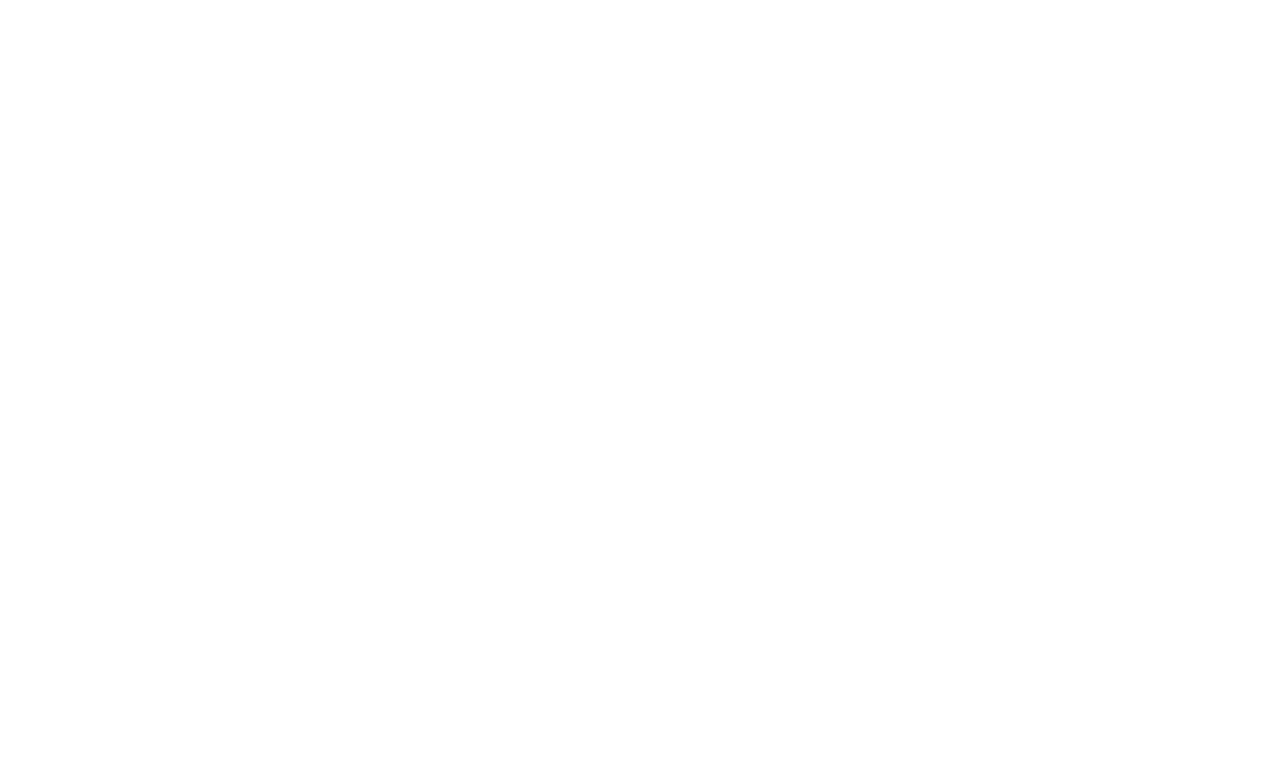
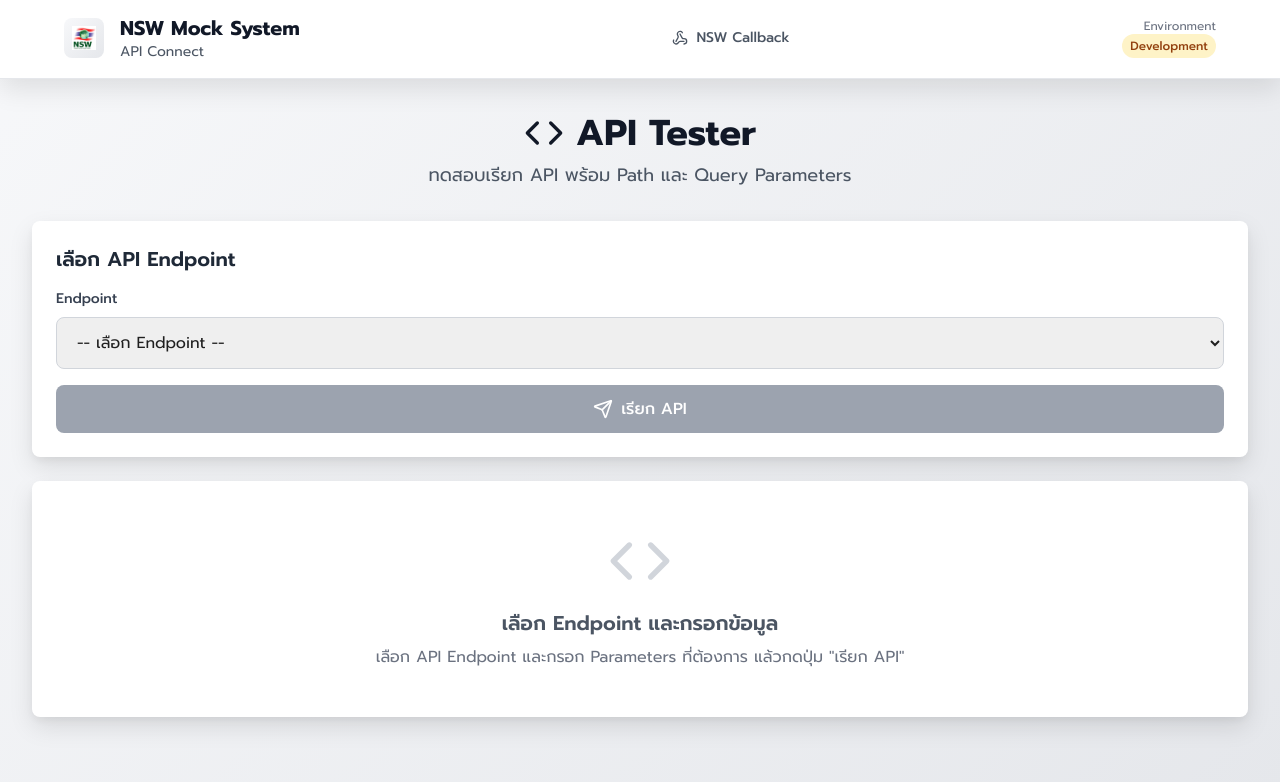
Before and after one commit to FlookAs/nswMock, a React (Vite) app: page / in a window 1280 px wide. Shown: the top 782 px of the page. Built offline with nearby package versions, Linux system fonts and the light colour scheme.

Commit message:
edit page apitester get

```diff
--- a/src/App.jsx
+++ b/src/App.jsx
@@ -19,7 +19,7 @@
           {/* Redirect any unknown routes to home */}
           <Route path="*" element={<Navigate to="/" replace />} />
 
-          <Route path="/getApi" element={<ApiTesterGet />} />
+          <Route path="/" element={<ApiTesterGet />} />
         </Routes>
       </div>
     </Router>
--- a/src/components/ApiTesterGet.jsx
+++ b/src/components/ApiTesterGet.jsx
@@ -1,61 +1,122 @@
 import React, { useState } from 'react';
-import { Menu, X, Search, Webhook, Building, Code, Send, Loader, CheckCircle, AlertCircle, Copy, CheckCheck } from 'lucide-react';
+import { Code, Send, Loader, CheckCircle, AlertCircle, Copy, CheckCheck } from 'lucide-react';
 import Navigation from './Navigation';
 
-
-// API Tester Component
 const ApiTesterGet = () => {
     const [selectedEndpoint, setSelectedEndpoint] = useState('');
     const [loading, setLoading] = useState(false);
     const [response, setResponse] = useState(null);
     const [error, setError] = useState('');
     const [copiedJson, setCopiedJson] = useState(false);
+    const [pathParams, setPathParams] = useState({}); // เก็บ path parameters
+    const [queryParams, setQueryParams] = useState(''); // เก็บ query parameters
 
-    // 7 API Endpoints
+    const apiBaseUrl = import.meta.env.VITE_API_BASE_URL;
+
+    // API Endpoints พร้อม path parameters
     const endpoints = [
         {
-            id: 'users',
-            name: 'Get Users',
-            url: 'https://jsonplaceholder.typicode.com/users',
-            description: 'รายการผู้ใช้ทั้งหมด'
+            id: 'cargo-movement',
+            name: '(NSW-CAR002) - Cargo E-Lock Movement',
+            baseUrl: `${apiBaseUrl}/nsw/cargo/elock/{nswRefId}/movement`,
+            description: 'ตรวจสอบการเคลื่อนย้าย E-Lock',
+            pathParams: ['nswRefId'],
+            exampleParams: { nswRefId: 'NSW123456' }
         },
         {
-            id: 'posts',
-            name: 'Get Posts',
-            url: 'https://jsonplaceholder.typicode.com/posts',
-            description: 'รายการโพสต์ทั้งหมด'
+            id: 'entity-by-tax',
+            name: '(CUS001) - Get Entity by Tax ID',
+            baseUrl: `${apiBaseUrl}/customs/entities/{taxId}`,
+            description: 'ข้อมูลนิติบุคคลจากเลขประจำตัวผู้เสียภาษี',
+            pathParams: ['taxId'],
+            exampleParams: { taxId: '0123456789012' }
         },
         {
-            id: 'comments',
-            name: 'Get Comments',
-            url: 'https://jsonplaceholder.typicode.com/comments',
-            description: 'รายการคอมเมนต์ทั้งหมด'
+            id: 'containers',
+            name: '(CUS002) - Get Containers',
+            baseUrl: `${apiBaseUrl}/customs/containers`,
+            description: 'ค้นหาตู้คอนเทนเนอร์',
+            pathParams: [],
+            queryParamFields: [
+                { name: 'containerNo', label: 'Container Number', example: 'ABCU1234567' },
+                { name: 'declarationNo', label: 'Declaration Number', example: 'DEC2024001' }
+            ]
         },
         {
-            id: 'albums',
-            name: 'Get Albums',
-            url: 'https://jsonplaceholder.typicode.com/albums',
-            description: 'รายการอัลบั้มทั้งหมด'
+            id: 'declaration',
+            name: '(CUS003) - Get Declaration',
+            baseUrl: `${apiBaseUrl}/customs/declarations/{declarationNo}`,
+            description: 'ข้อมูลใบขนสินค้า',
+            pathParams: ['declarationNo'],
+            exampleParams: { declarationNo: 'DEC2024001' }
         },
         {
-            id: 'photos',
-            name: 'Get Photos',
-            url: 'https://jsonplaceholder.typicode.com/photos',
-            description: 'รายการรูปภาพทั้งหมด (จำกัด 10 รายการ)'
+            id: 'vehicle',
+            name: '(DLT001) - Get Vehicle',
+            baseUrl: `${apiBaseUrl}/dlt/vehicles/{licensePlate}`,
+            description: 'ข้อมูลยานพาหนะ',
+            pathParams: ['licensePlate'],
+            exampleParams: { licensePlate: 'กก-1234' }
         },
         {
-            id: 'todos',
-            name: 'Get Todos',
-            url: 'https://jsonplaceholder.typicode.com/todos',
-            description: 'รายการสิ่งที่ต้องทำทั้งหมด'
+            id: 'driver-license',
+            name: '(DLT002) - Driver License Status',
+            baseUrl: `${apiBaseUrl}/dlt/drivers/licenses/{licenseNumber}/status`,
+            description: 'สถานะใบขับขี่',
+            pathParams: ['licenseNumber'],
+            exampleParams: { licenseNumber: '12345678' }
         },
-        {
-            id: 'user-detail',
-            name: 'Get User Detail',
-            url: 'https://jsonplaceholder.typicode.com/users/1',
-            description: 'ข้อมูลผู้ใช้ ID 1'
+        // {
+        //     id: 'entity-by-juristic',
+        //     name: '(DBD001) - Get Entity by Juristic ID',
+        //     baseUrl: `${apiBaseUrl}/dbd/entities/{organizationJuristicId}`,
+        //     description: 'ข้อมูลนิติบุคคลจากเลขทะเบียนนิติบุคคล',
+        //     pathParams: ['organizationJuristicId'],
+        //     exampleParams: { organizationJuristicId: '0105123456789' }
+        // }
+    ];
+
+    const handleEndpointChange = (endpointId) => {
+        setSelectedEndpoint(endpointId);
+        setError('');
+        setResponse(null);
+        setQueryParams('');
+
+        // Set default example values for path params
+        const endpoint = endpoints.find(e => e.id === endpointId);
+        if (endpoint && endpoint.exampleParams) {
+            setPathParams(endpoint.exampleParams);
+        } else {
+            setPathParams({});
         }
-    ];
+    };
+
+    const handlePathParamChange = (paramName, value) => {
+        setPathParams(prev => ({
+            ...prev,
+            [paramName]: value
+        }));
+    };
+
+    const buildUrl = () => {
+        const endpoint = endpoints.find(e => e.id === selectedEndpoint);
+        if (!endpoint) return '';
+
+        let url = endpoint.baseUrl;
+
+        // Replace path parameters
+        endpoint.pathParams?.forEach(param => {
+            const value = pathParams[param] || `{${param}}`;
+            url = url.replace(`{${param}}`, value);
+        });
+
+        // Add query parameters
+        if (queryParams.trim()) {
+            url += `?${queryParams.trim()}`;
+        }
+
+        return url;
+    };
 
     const handleCallApi = async () => {
         if (!selectedEndpoint) {
@@ -64,19 +125,41 @@
         }
 
         const endpoint = endpoints.find(e => e.id === selectedEndpoint);
+
+        // Validate path parameters
+        const missingParams = endpoint.pathParams?.filter(param => !pathParams[param]?.trim());
+        if (missingParams && missingParams.length > 0) {
+            setError(`กรุณากรอก: ${missingParams.join(', ')}`);
+            return;
+        }
+
         setLoading(true);
         setError('');
         setResponse(null);
 
         try {
-            let url = endpoint.url;
+            const url = buildUrl();
 
-            // จำกัดจำนวนรูปภาพเพื่อไม่ให้ response ใหญ่เกินไป
-            if (endpoint.id === 'photos') {
-                url = 'https://jsonplaceholder.typicode.com/photos?_limit=10';
+            // Prepare headers with client credentials
+            const headers = {
+                'Content-Type': 'application/json'
+            };
+
+            // Add client credentials from environment variables
+            const clientId = import.meta.env.VITE_CLIENT_ID;
+            const clientSecret = import.meta.env.VITE_CLIENT_SECRET;
+
+            if (clientId) {
+                headers['client_id'] = clientId;
+            }
+            if (clientSecret) {
+                headers['client_secret'] = clientSecret;
             }
 
-            const res = await fetch(url);
+            const res = await fetch(url, {
+                method: 'GET',
+                headers: headers
+            });
 
             if (!res.ok) {
                 throw new Error(`HTTP Error: ${res.status} ${res.statusText}`);
@@ -89,7 +172,9 @@
                 statusText: res.statusText,
                 headers: Object.fromEntries(res.headers.entries()),
                 data: data,
-                timestamp: new Date().toISOString()
+                timestamp: new Date().toISOString(),
+                url: url,
+                requestHeaders: headers
             });
         } catch (err) {
             setError(err.message || 'เกิดข้อผิดพลาดในการเรียก API');
@@ -110,6 +195,8 @@
         return JSON.stringify(data, null, 2);
     };
 
+    const currentEndpoint = endpoints.find(e => e.id === selectedEndpoint);
+
     return (
         <div className="min-h-screen bg-gradient-to-br from-blue-50 to-indigo-100">
             <Navigation />
@@ -122,7 +209,7 @@
                         API Tester
                     </h1>
                     <p className="text-gray-600 text-lg">
-                        ทดสอบเรียก API ทั้ง 7 Endpoints และแสดงผล Response
+                        ทดสอบเรียก API พร้อม Path และ Query Parameters
                     </p>
                 </div>
 
@@ -138,11 +225,7 @@
                             </label>
                             <select
                                 value={selectedEndpoint}
-                                onChange={(e) => {
-                                    setSelectedEndpoint(e.target.value);
-                                    setError('');
-                                    setResponse(null);
-                                }}
+                                onChange={(e) => handleEndpointChange(e.target.value)}
                                 className="w-full px-4 py-3 border border-gray-300 rounded-lg focus:ring-2 focus:ring-orange-500 focus:border-transparent"
                             >
                                 <option value="">-- เลือก Endpoint --</option>
@@ -154,14 +237,96 @@
                             </select>
                         </div>
 
-                        {/* Selected Endpoint URL */}
-                        {selectedEndpoint && (
-                            <div className="bg-gray-50 rounded-lg p-4 border border-gray-200">
+                        {/* Path Parameters */}
+                        {currentEndpoint && currentEndpoint.pathParams && currentEndpoint.pathParams.length > 0 && (
+                            <div className="space-y-3">
+                                <h3 className="text-sm font-semibold text-gray-700 flex items-center">
+                                    <span className="bg-purple-100 text-purple-700 px-2 py-1 rounded text-xs mr-2">
+                                        PATH PARAMS
+                                    </span>
+                                    Required Parameters
+                                </h3>
+                                {currentEndpoint.pathParams.map((param) => (
+                                    <div key={param}>
+                                        <label className="block text-sm font-medium text-gray-700 mb-2">
+                                            {param} <span className="text-red-500">*</span>
+                                        </label>
+                                        <input
+                                            type="text"
+                                            value={pathParams[param] || ''}
+                                            onChange={(e) => handlePathParamChange(param, e.target.value)}
+                                            placeholder={`กรอก ${param}`}
+                                            className="w-full px-4 py-3 border border-gray-300 rounded-lg focus:ring-2 focus:ring-purple-500 focus:border-transparent font-mono text-sm"
+                                        />
+                                    </div>
+                                ))}
+                            </div>
+                        )}
+
+                        {/* Query Parameters Fields */}
+                        {currentEndpoint && currentEndpoint.queryParamFields && (
+                            <div className="space-y-3">
+                                <h3 className="text-sm font-semibold text-gray-700 flex items-center">
+                                    <span className="bg-blue-100 text-blue-700 px-2 py-1 rounded text-xs mr-2">
+                                        QUERY PARAMS
+                                    </span>
+                                    Query Parameters
+                                </h3>
+                                {currentEndpoint.queryParamFields.map((field) => (
+                                    <div key={field.name}>
+                                        <label className="block text-sm font-medium text-gray-700 mb-2">
+                                            {field.label}
+                                        </label>
+                                        <input
+                                            type="text"
+                                            placeholder={field.example}
+                                            className="w-full px-4 py-3 border border-gray-300 rounded-lg focus:ring-2 focus:ring-blue-500 focus:border-transparent font-mono text-sm"
+                                            onChange={(e) => {
+                                                const params = new URLSearchParams(queryParams);
+                                                if (e.target.value) {
+                                                    params.set(field.name, e.target.value);
+                                                } else {
+                                                    params.delete(field.name);
+                                                }
+                                                setQueryParams(params.toString());
+                                            }}
+                                        />
+                                    </div>
+                                ))}
+                            </div>
+                        )}
+
+                        {/* Additional Query Parameters */}
+                        {currentEndpoint && !currentEndpoint.queryParamFields && (
+                            <div>
                                 <label className="block text-sm font-medium text-gray-700 mb-2">
-                                    URL
+                                    <span className="bg-blue-100 text-blue-700 px-2 py-1 rounded text-xs mr-2">
+                                        QUERY PARAMS
+                                    </span>
+                                    Additional Query Parameters (Optional)
                                 </label>
-                                <code className="text-sm text-gray-800 break-all">
-                                    {endpoints.find(e => e.id === selectedEndpoint)?.url}
+                                <input
+                                    type="text"
+                                    value={queryParams}
+                                    onChange={(e) => setQueryParams(e.target.value)}
+                                    placeholder="เช่น: page=1&limit=10"
+                                    className="w-full px-4 py-3 border border-gray-300 rounded-lg focus:ring-2 focus:ring-blue-500 focus:border-transparent font-mono text-sm"
+                                />
+                                <p className="text-xs text-gray-500 mt-2">
+                                    💡 ใส่ query parameters เช่น: page=1&limit=10
+                                </p>
+                            </div>
+                        )}
+
+                        {/* URL Preview */}
+                        {currentEndpoint && (
+                            <div className="bg-gradient-to-r from-blue-50 to-purple-50 rounded-lg p-4 border-2 border-blue-200">
+                                <label className="block text-sm font-semibold text-blue-900 mb-2 flex items-center">
+                                    <Code className="w-4 h-4 mr-2" />
+                                    Final URL
+                                </label>
+                                <code className="text-sm text-blue-800 break-all block bg-white p-3 rounded">
+                                    {buildUrl()}
                                 </code>
                             </div>
                         )}
@@ -170,11 +335,10 @@
                         <button
                             onClick={handleCallApi}
                             disabled={!selectedEndpoint || loading}
-                            className={`w-full py-3 px-6 rounded-lg font-medium text-white transition-all duration-200 flex items-center justify-center space-x-2 ${
-                                !selectedEndpoint || loading
+                            className={`w-full py-3 px-6 rounded-lg font-medium text-white transition-all duration-200 flex items-center justify-center space-x-2 ${!selectedEndpoint || loading
                                     ? 'bg-gray-400 cursor-not-allowed'
                                     : 'bg-gradient-to-r from-orange-500 to-yellow-600 hover:from-orange-600 hover:to-yellow-700 shadow-lg hover:shadow-xl'
-                            }`}
+                                }`}
                         >
                             {loading ? (
                                 <>
@@ -236,25 +400,17 @@
 
                         {/* Response Info */}
                         <div className="p-4 bg-gray-50 border-b border-gray-200">
-                            <div className="grid grid-cols-1 md:grid-cols-3 gap-4 text-sm">
+                            <div className="grid grid-cols-1 md:grid-cols-2 gap-4 text-sm">
+                                <div>
+                                    <span className="font-semibold text-gray-700">Request URL:</span>
+                                    <p className="text-gray-600 mt-1 font-mono text-xs break-all">
+                                        {response.url}
+                                    </p>
+                                </div>
                                 <div>
                                     <span className="font-semibold text-gray-700">Timestamp:</span>
                                     <p className="text-gray-600 mt-1">
                                         {new Date(response.timestamp).toLocaleString('th-TH')}
-                                    </p>
-                                </div>
-                                <div>
-                                    <span className="font-semibold text-gray-700">Content-Type:</span>
-                                    <p className="text-gray-600 mt-1 font-mono text-xs">
-                                        {response.headers['content-type'] || 'N/A'}
-                                    </p>
-                                </div>
-                                <div>
-                                    <span className="font-semibold text-gray-700">Data Size:</span>
-                                    <p className="text-gray-600 mt-1">
-                                        {Array.isArray(response.data)
-                                            ? `${response.data.length} items`
-                                            : 'Single object'}
                                     </p>
                                 </div>
                             </div>
@@ -277,10 +433,10 @@
                     <div className="bg-white rounded-lg shadow-lg p-12 text-center">
                         <Code className="w-16 h-16 text-gray-300 mx-auto mb-4" />
                         <h3 className="text-xl font-semibold text-gray-600 mb-2">
-                            เลือก Endpoint และเรียก API
+                            เลือก Endpoint และกรอกข้อมูล
                         </h3>
                         <p className="text-gray-500">
-                            เลือก API Endpoint ที่ต้องการทดสอบและกดปุ่ม "เรียก API"
+                            เลือก API Endpoint และกรอก Parameters ที่ต้องการ แล้วกดปุ่ม "เรียก API"
                         </p>
                     </div>
                 )}
--- a/src/components/Navigation.jsx
+++ b/src/components/Navigation.jsx
@@ -8,13 +8,6 @@
 
     // Navigation items
     const navigationItems = [
-        {
-            id: 'search',
-            label: 'ค้นหาข้อมูล',
-            icon: Search,
-            path: '/',
-            description: 'ค้นหาข้อมูลบริษัท'
-        },
         {
             id: 'callback',
             label: 'NSW Callback',
@@ -53,7 +46,7 @@
                                 NSW Mock System
                             </h1>
                             <p className="text-sm text-gray-600">
-                                ระบบค้นหาข้อมูลนิติบุคคลกรมศุลกากร
+                                API Connect
                             </p>
                         </div>
                     </Link>
```
Also changed, not shown: 2 other files (tests, documents, lock files or other folders).
